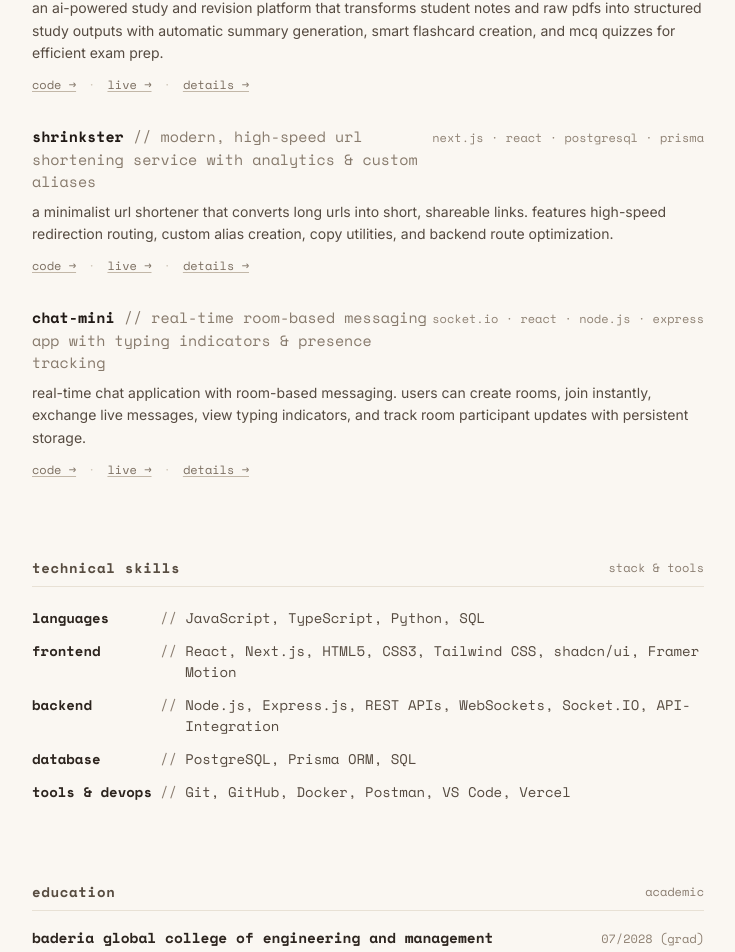
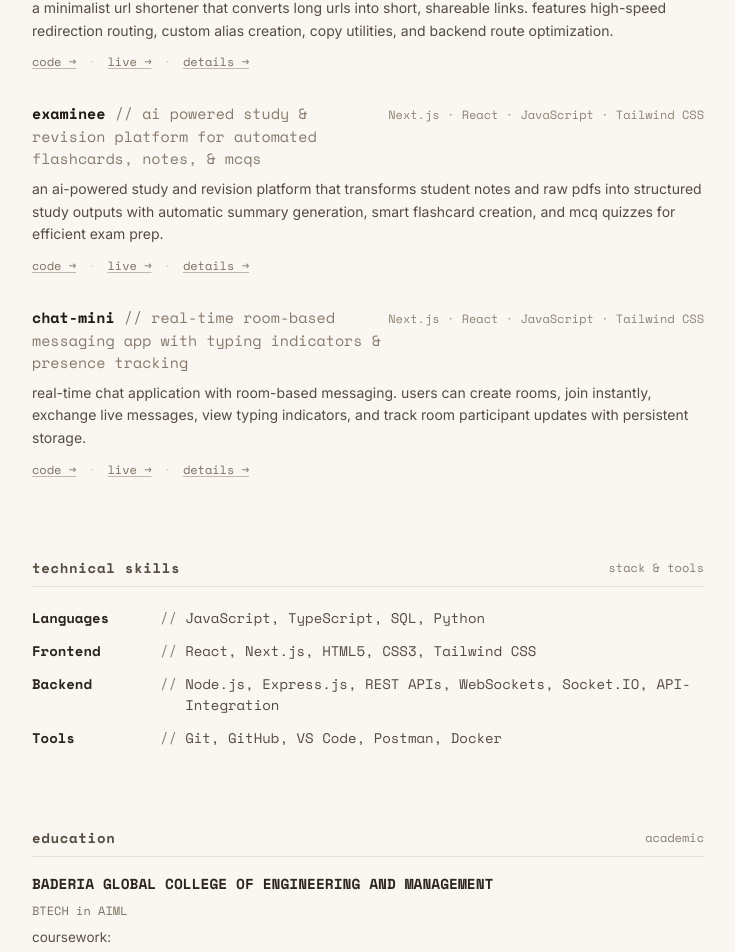
Before and after one commit to harshvardhansoni12-code/new-portfolio, a Next.js app: page / in a window 1280 px wide. Shown: the part 817-1769 px from the top of the page, without its empty margins (272-1007 px from the left). Built offline with nearby package versions, Linux system fonts and the light colour scheme.

Commit message:
added new portfolio

```diff
--- a/components/ResumeModal.jsx
+++ b/components/ResumeModal.jsx
@@ -26,10 +26,6 @@ export default function ResumeModal({ isOpen, onClose }) {
             <span>·</span>
             <span>{personalInfo.email}</span>
             <span>·</span>
-            <a href={personalInfo.twitter} target="_blank" rel="noopener noreferrer" className="link-underlined">
-              Twitter
-            </a>
-            <span>·</span>
             <a href={personalInfo.linkedin} target="_blank" rel="noopener noreferrer" className="link-underlined">
               LinkedIn
             </a>
@@ -37,6 +33,10 @@ export default function ResumeModal({ isOpen, onClose }) {
             <a href={personalInfo.github} target="_blank" rel="noopener noreferrer" className="link-underlined">
               GitHub
             </a>
+            <span>·</span>
+            <button onClick={onClose} className="link-underlined cursor-pointer text-[#736658] hover:text-[#2A211B]">
+              Portfolio
+            </button>
           </p>
         </div>
 
@@ -49,10 +49,12 @@ export default function ResumeModal({ isOpen, onClose }) {
             </h4>
 
             {projects.map((proj) => (
-              <div key={proj.id} className="space-y-1">
+              <div key={proj.id} className="space-y-1.5">
                 <div className="flex justify-between items-baseline">
-                  <span className="font-bold text-[#2A211B]">{proj.title}</span>
+                  <span className="font-bold text-[#2A211B]">{proj.resumeTitle || proj.title}</span>
                   <span className="font-mono text-xs text-[#827568] flex gap-2">
+                    {proj.showLiveInResume && proj.demo && (
+                      <>
                         <a
                           href={proj.demo}
                           target="_blank"
@@ -62,6 +64,8 @@ export default function ResumeModal({ isOpen, onClose }) {
                           Live
                         </a>
                         <span>·</span>
+                      </>
+                    )}
                     <a
                       href={proj.github}
                       target="_blank"
@@ -73,11 +77,22 @@ export default function ResumeModal({ isOpen, onClose }) {
                   </span>
                 </div>
                 <div className="font-mono text-xs text-[#706355]">
-                  Tech Stack: {proj.tags.join(", ")}
+                  Tech Stack: {proj.techStack || proj.tags.join(", ")}
                 </div>
+                {proj.bullets && proj.bullets.length > 0 ? (
+                  <ul className="space-y-1 text-xs sm:text-sm text-[#50443A] leading-relaxed">
+                    {proj.bullets.map((bullet, idx) => (
+                      <li key={idx} className="flex items-start gap-2">
+                        <span className="text-[#8C7F72] shrink-0">•</span>
+                        <span>{bullet}</span>
+                      </li>
+                    ))}
+                  </ul>
+                ) : (
                   <p className="text-xs sm:text-sm text-[#50443A] leading-relaxed">
                     {proj.details}
                   </p>
+                )}
               </div>
             ))}
           </div>
@@ -89,10 +104,12 @@ export default function ResumeModal({ isOpen, onClose }) {
             </h4>
             <div className="flex justify-between items-baseline">
               <div>
-                <div className="font-bold text-[#2A211B] uppercase">{education.institution}</div>
+                <div className="font-bold text-[#2A211B]">{education.institution}</div>
                 <div className="text-xs text-[#75675A]">{education.degree}</div>
               </div>
+              {education.graduation && (
                 <span className="font-mono text-xs text-[#827568]">{education.graduation}</span>
+              )}
             </div>
           </div>
 
@@ -104,7 +121,7 @@ export default function ResumeModal({ isOpen, onClose }) {
             <div className="font-mono text-xs space-y-1 text-[#4F4338]">
               {skills.map((s) => (
                 <div key={s.category}>
-                  <strong className="text-[#2A211B] capitalize">{s.category}:</strong> {s.items}
+                  <strong className="text-[#2A211B]">{s.category}:</strong> {s.items}
                 </div>
               ))}
             </div>
--- a/data/portfolioData.js
+++ b/data/portfolioData.js
@@ -13,38 +13,60 @@ export const personalInfo = {
 
 export const projects = [
   {
+    id: "shrinkster",
+    title: "Shrinkster",
+    resumeTitle: "Shrinkster",
+    subtitle: "modern, high-speed url shortening service with analytics & custom aliases",
+    tags: ["Next.js", "React", "JavaScript", "Tailwind CSS", "Prisma", "PostgreSQL", "Node.js", "REST API", "Vercel"],
+    techStack: "Next.js, React, JavaScript, Tailwind CSS, Prisma, PostgreSQL, Node.js, REST API, Vercel",
+    description:
+      "a minimalist url shortener that converts long urls into short, shareable links. features high-speed redirection routing, custom alias creation, copy utilities, and backend route optimization.",
+    details:
+      "Developed with Next.js and React to provide an instant, frictionless user experience. Designed backend API routes for rapid hash generation, collision-free code mapping, and sub-millisecond redirection. Backed by PostgreSQL and Prisma ORM for robust link persistence.",
+    bullets: [
+      "Built the frontend using Next.js and React to create a clean, responsive user interface for entering URLs and copying generated short links.",
+      "Implemented backend API routes for creating shortened URLs and redirecting short codes to their original destinations.",
+    ],
+    showLiveInResume: true,
+    github: "https://github.com/harshvardhansoni12-code",
+    demo: "https://shrinkster-six.vercel.app/",
+  },
+  {
     id: "examinee",
     title: "examinee",
+    resumeTitle: "Examinee (AI powered quiz app)",
     subtitle: "ai powered study & revision platform for automated flashcards, notes, & mcqs",
-    tags: ["next.js", "gemini-api", "framer-motion", "prisma", "postgresql", "rest-api"],
+    tags: ["Next.js", "React", "JavaScript", "Tailwind CSS", "shadcn/ui", "Framer Motion", "NextAuth", "Prisma", "PostgreSQL", "Google Gemini API", "Node.js", "REST API"],
+    techStack: "Next.js, React, JavaScript, Tailwind CSS, shadcn/ui, Framer Motion, NextAuth, Prisma, PostgreSQL, Google Gemini API, Node.js, REST API",
     description:
       "an ai-powered study and revision platform that transforms student notes and raw pdfs into structured study outputs with automatic summary generation, smart flashcard creation, and mcq quizzes for efficient exam prep.",
     details:
       "Built using Next.js, React, Tailwind CSS, shadcn/ui, and Framer Motion for a fluid frontend experience. Integrated Google Gemini API for structured prompt workflows and parsing complex study materials. Implemented NextAuth for authentication and PostgreSQL with Prisma for storing student progress, quiz results, and flashcard decks.",
+    bullets: [
+      "Developed features for automatic summary generation, flashcard creation, and MCQ generation to support exam preparation.",
+      "Integrated AI generation workflows with Gemini API to transform raw text into structured study outputs.",
+    ],
+    showLiveInResume: false,
     github: "https://github.com/harshvardhansoni12-code",
     demo: "https://examinee-qxup.vercel.app",
   },
   {
-    id: "shrinkster",
-    title: "shrinkster",
-    subtitle: "modern, high-speed url shortening service with analytics & custom aliases",
-    tags: ["next.js", "react", "postgresql", "prisma", "node.js", "vercel"],
-    description:
-      "a minimalist url shortener that converts long urls into short, shareable links. features high-speed redirection routing, custom alias creation, copy utilities, and backend route optimization.",
-    details:
-      "Developed with Next.js and React to provide an instant, frictionless user experience. Designed backend API routes for rapid hash generation, collision-free code mapping, and sub-millisecond redirection. Backed by PostgreSQL and Prisma ORM for robust link persistence.",
-    github: "https://github.com/harshvardhansoni12-code",
-    demo: "https://shrinkster-six.vercel.app/",
-  },
-  {
     id: "chat-mini",
     title: "chat-mini",
+    resumeTitle: "Chat-mini (Message-app)",
     subtitle: "real-time room-based messaging app with typing indicators & presence tracking",
-    tags: ["socket.io", "react", "node.js", "express", "postgresql", "prisma"],
+    tags: ["Next.js", "React", "JavaScript", "Tailwind CSS", "Node.js", "Socket.IO", "Prisma", "PostgreSQL", "NextAuth", "Node.js", "REST API"],
+    techStack: "Next.js, React, JavaScript, Tailwind CSS, Node.js, Socket.IO, Prisma, PostgreSQL, NextAuth, Node.js, REST API",
     description:
       "real-time chat application with room-based messaging. users can create rooms, join instantly, exchange live messages, view typing indicators, and track room participant updates with persistent storage.",
     details:
       "Engineered with Socket.IO and WebSockets on Node.js/Express for bi-directional event broadcast. Uses PostgreSQL via Prisma to persist message histories and room records. Features responsive UI with Tailwind CSS, NextAuth session management, and live typing indicators.",
+    bullets: [
+      "Users can create rooms, join rooms, and send messages instantly",
+      "Persistent chat data stored in PostgreSQL via Prisma",
+      "Live features include typing indicators, room/member updates, and socket-based communication",
+    ],
+    showLiveInResume: false,
     github: "https://github.com/harshvardhansoni12-code",
     demo: "https://chat-mini-production-de18.up.railway.app",
   },
@@ -52,31 +74,26 @@ export const projects = [
 
 export const skills = [
   {
-    category: "languages",
-    items: "JavaScript, TypeScript, Python, SQL",
+    category: "Languages",
+    items: "JavaScript, TypeScript, SQL, Python",
   },
   {
-    category: "frontend",
-    items: "React, Next.js, HTML5, CSS3, Tailwind CSS, shadcn/ui, Framer Motion",
+    category: "Frontend",
+    items: "React, Next.js, HTML5, CSS3, Tailwind CSS",
   },
   {
-    category: "backend",
+    category: "Backend",
     items: "Node.js, Express.js, REST APIs, WebSockets, Socket.IO, API-Integration",
   },
   {
-    category: "database",
-    items: "PostgreSQL, Prisma ORM, SQL",
-  },
-  {
-    category: "tools & devops",
-    items: "Git, GitHub, Docker, Postman, VS Code, Vercel",
+    category: "Tools",
+    items: "Git, GitHub, VS Code, Postman, Docker",
   },
 ];
 
 export const education = {
-  institution: "baderia global college of engineering and management",
-  degree: "btech in artificial intelligence & machine learning (aiml)",
-  graduation: "07/2028 (grad)",
-  coursework:
-    "data structures & algorithms, object-oriented programming, machine learning foundations, database management systems, artificial intelligence.",
+  institution: "BADERIA GLOBAL COLLEGE OF ENGINEERING AND MANAGEMENT",
+  degree: "BTECH in AIML",
+  graduation: "",
+  coursework: "",
 };
```
Lines whose indentation alone changed are shown as unchanged.
